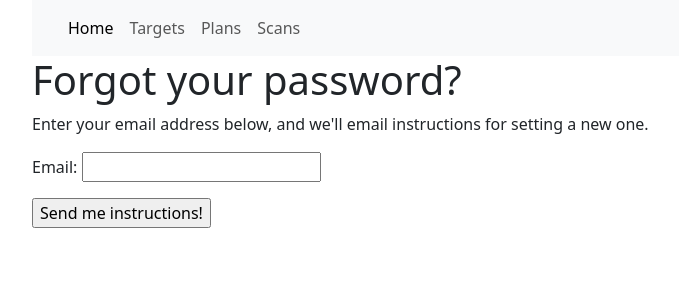
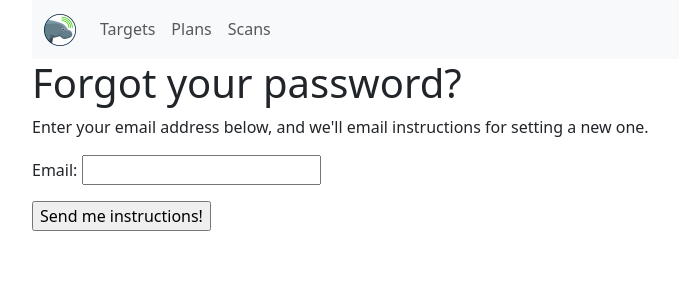
Before and after one commit to mantiumai/chirps, a Django app: page /account/password_reset/ in a window 1280 px wide. Shown: the top 300 px of the page, without its empty margins (50-729 px from the left). Run offline with Django 4.2, Linux system fonts and the light colour scheme; parts of the project's set-up code (start-up, migrations or seed data) failed here and were passed over; some libraries are stand-ins or nearby versions.

Commit message:
favicon and brand image

```diff
--- a/chirps/account/templates/account/login.html
+++ b/chirps/account/templates/account/login.html
@@ -7,6 +7,7 @@
         <meta name="viewport" content="width=device-width, initial-scale=1">
 
         <title>chirps login</title>
+        <link rel="shortcut icon" type="image/png" href="{% static 'account/chirps_logo.png' %}"/>
         <link rel="stylesheet" href="{% static '/css/bootstrap.min.css' %}">
         <script src="{% static '/js/jquery-3.7.0.min.js' %}"></script>
     </head>
--- a/chirps/account/templates/account/signup.html
+++ b/chirps/account/templates/account/signup.html
@@ -8,6 +8,7 @@
 
         <title>chirps login</title>
         <link rel="stylesheet" href="{% static '/css/bootstrap.min.css' %}">
+        <link rel="shortcut icon" type="image/png" href="{% static 'account/chirps_logo.png' %}"/>
         <script src="{% static '/js/jquery-3.7.0.min.js' %}"></script>
     </head>
 
--- a/chirps/base_app/templates/base.html
+++ b/chirps/base_app/templates/base.html
@@ -7,6 +7,7 @@
         <meta name="viewport" content="width=device-width, initial-scale=1">
 
         <title>{% block title %}chirps{% endblock %}</title>
+        <link rel="shortcut icon" type="image/png" href="{% static 'account/chirps_logo.png' %}"/>
         <link rel="stylesheet" href="{% static '/css/bootstrap.min.css' %}">
         <script src="{% static '/js/jquery-3.7.0.min.js' %}"></script>
     </head>
--- a/chirps/base_app/templates/header.html
+++ b/chirps/base_app/templates/header.html
@@ -1,16 +1,14 @@
+{% load static %}
 <div>
     <nav class="navbar navbar-expand-lg bg-body-tertiary">
         <div class="container-fluid">
-            <a class="navbar-brand" href="/"><i class="fa-solid fa-rss"></i></a>
+            <a class="navbar-brand" href="/"><img src="{% static 'account/chirps_logo.png' %}" width="32"></a>
             <button class="navbar-toggler" type="button" data-bs-toggle="collapse" data-bs-target="#navbarSupportedContent" aria-controls="navbarSupportedContent" aria-expanded="false" aria-label="Toggle navigation">
                 <span class="navbar-toggler-icon"></span>
             </button>
 
             <div class="collapse navbar-collapse" id="navbarSupportedContent">
                 <ul class="navbar-nav me-auto mb-2 mb-lg-0">
-                  <li class="nav-item">
-                    <a class="nav-link active" aria-current="page" href="#">Home</a>
-                  </li>
 
                   <li class="nav-item">
                     <a class="nav-link" aria-current="page" href="{% url 'target_dashboard' %}"><i class="fa-solid fa-bullseye"></i> Targets</i></a>
```
